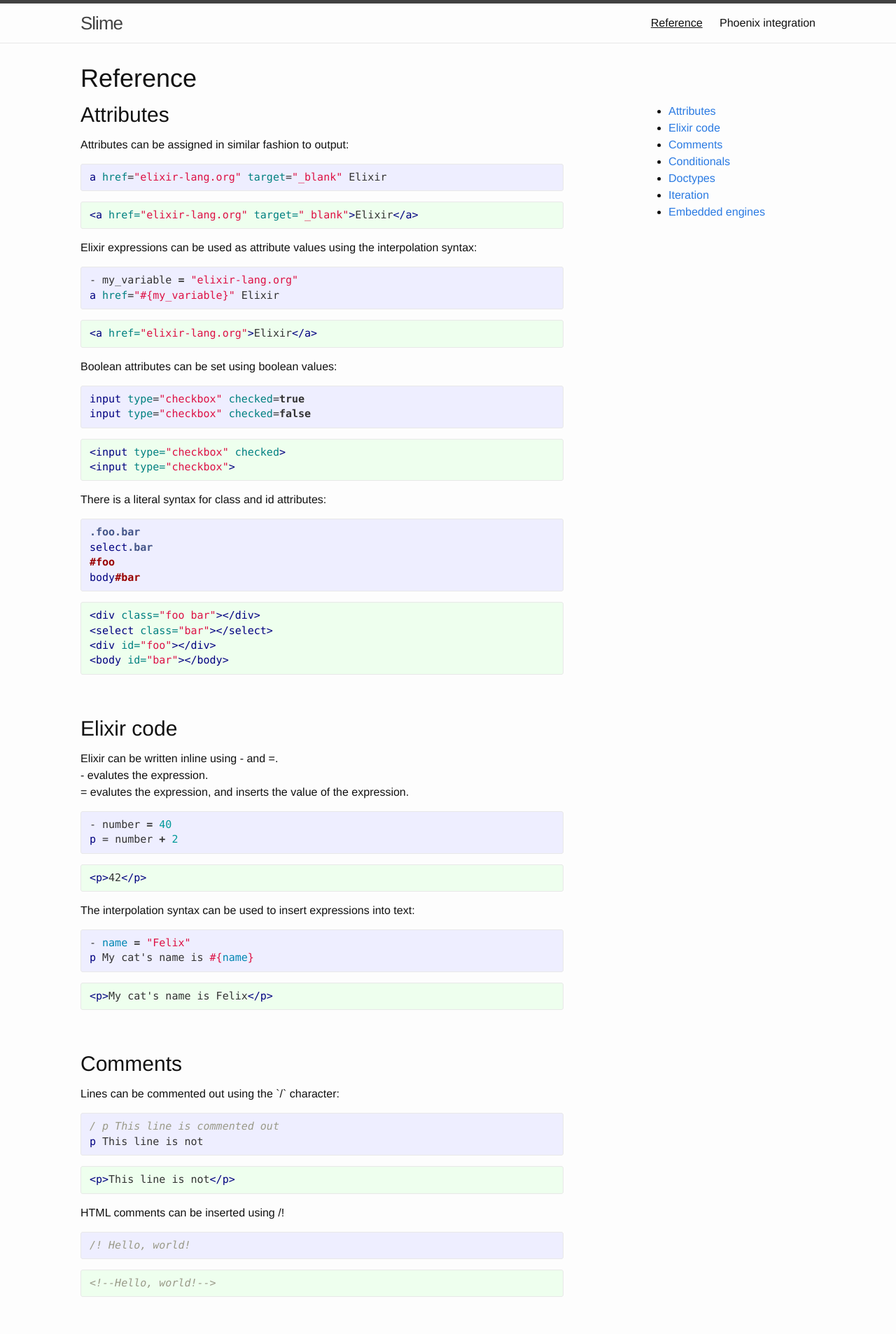
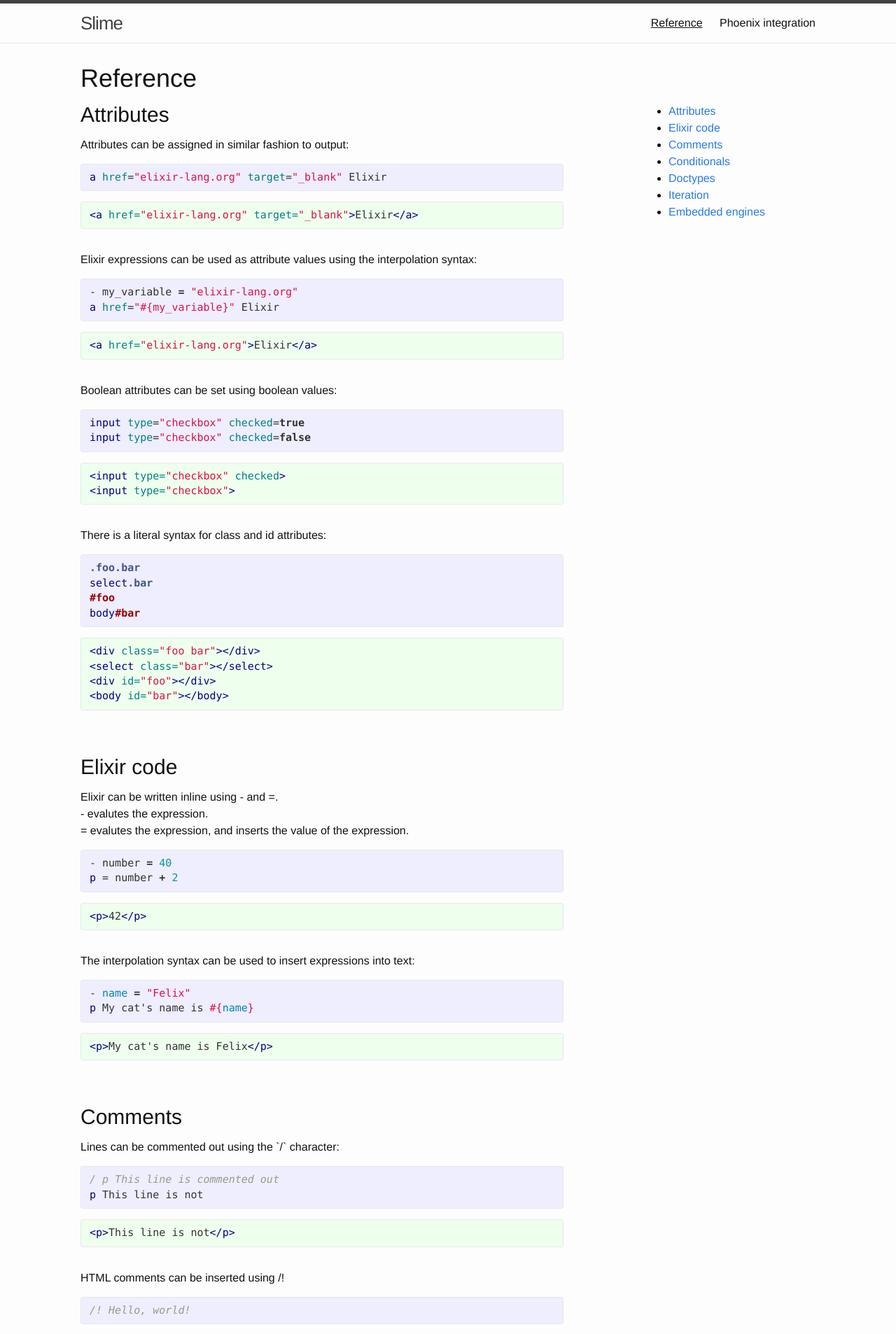
Before and after one commit to slime-lang/slime-lang.github.io, a Jekyll site: the page built from reference.html, in a window 1280 px wide. Shown: the top 1906 px of the page at 70% size. Built offline with Jekyll 4.4.1, drawn with Linux system fonts in a browser that asks for light colours.

Commit message:
add margins between examples in reference

```diff
--- a/_sass/_app.scss
+++ b/_sass/_app.scss
@@ -8,11 +8,12 @@
   }
 }
 
-.reference-section-header {
-  margin-top: 2em;
-  &:first-child {
-    margin-top: 0;
-  }
+.reference-section + .reference-section {
+  margin-top: 4em;
+}
+
+.reference-example + .reference-example {
+  margin-top: 2em
 }
 
 .reference-sidemenu {
--- a/reference.html
+++ b/reference.html
@@ -7,16 +7,15 @@ order: 1
 <div class="row">
   <div class="col-sm-8">
     {% for section in site.data.reference %}
-      <h2 class="reference-section-header" id="{{ section.id }}">
+      <section class="reference-section">
+        <h2 id="{{ section.id }}">
           {{ section.title }}
         </h2>
 
         {% for example in section.examples %}
-
+          <div class="reference-example">
             {% if example.text %}
-          <p>
-            {{ example.text }}
-          </p>
+              <p>{{ example.text }}</p>
             {% endif %}
 
             <div class="example-source">
@@ -25,8 +24,9 @@ order: 1
             <div class="example-output">
               {% highlight html %}{{ example.output }}{% endhighlight %}
             </div>
-
+          </div>
         {% endfor %}
+      </section>
     {% endfor %}
   </div>
 
```
Lines whose indentation alone changed are shown as unchanged.
